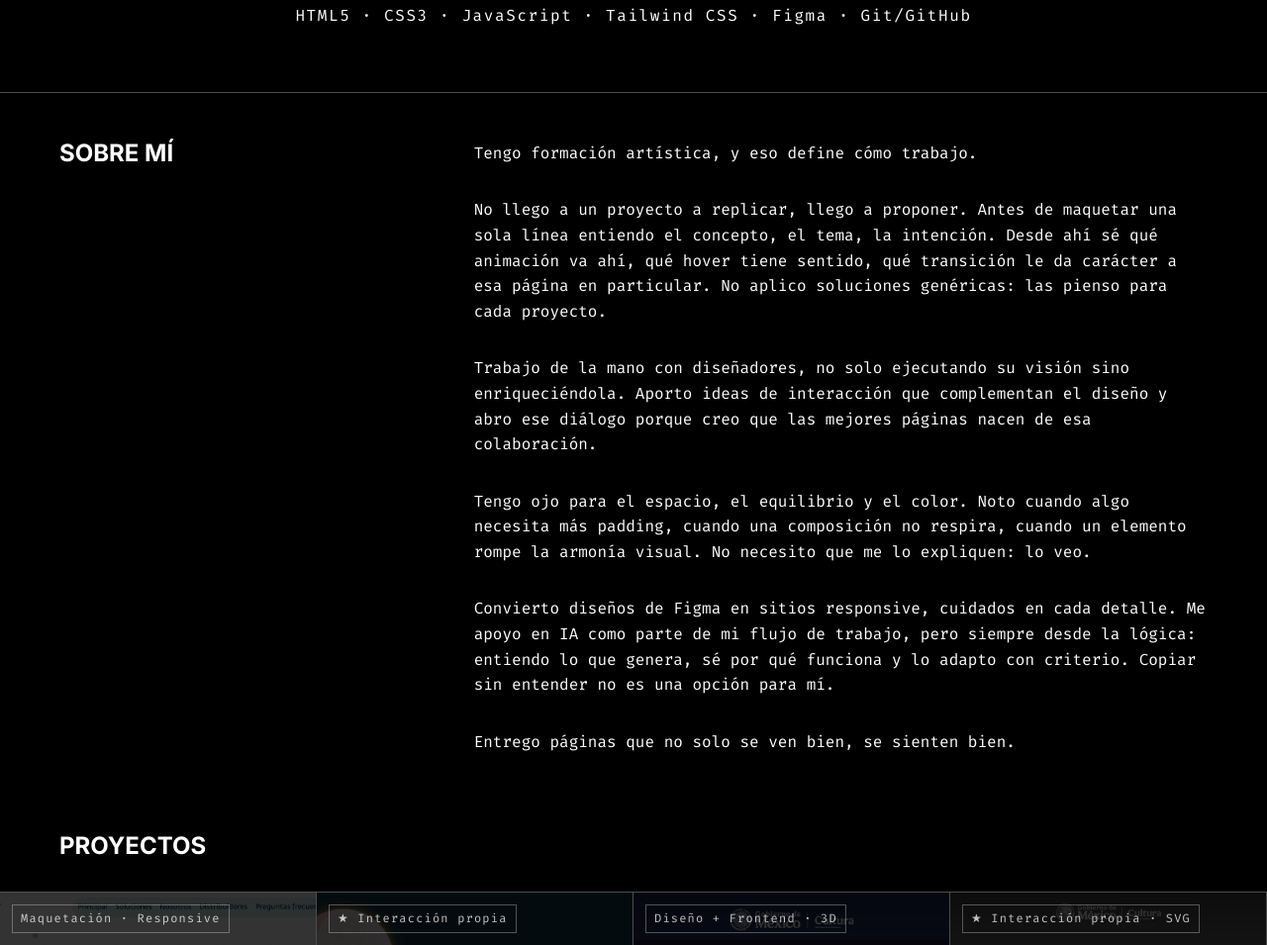
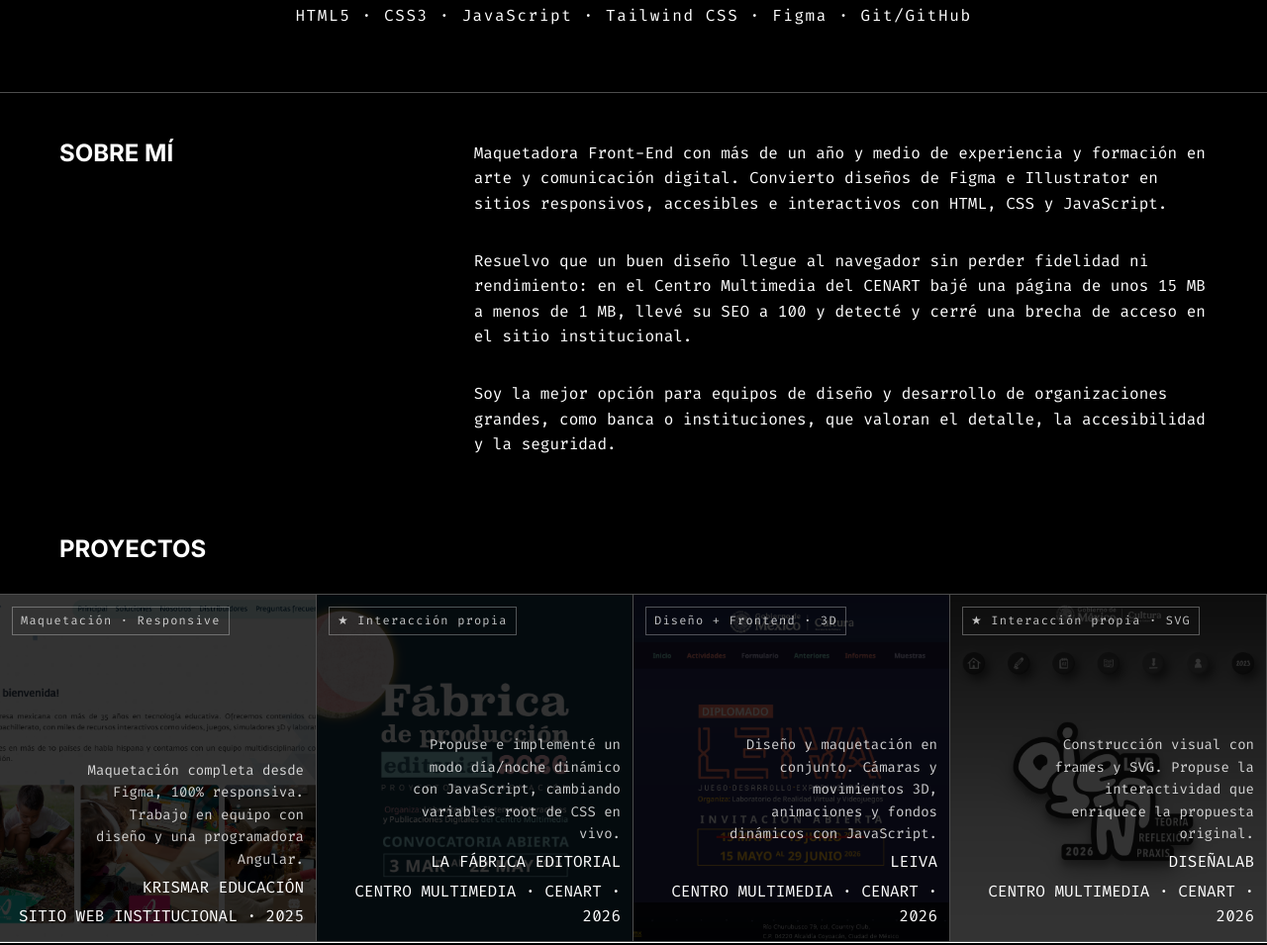
Before and after one commit to zulimmiguel161-rgb/Portafolio, a website: page index.html in a window 1280 px wide. Shown: the part 457-1412 px from the top of the page at 99% size. Drawn offline with Linux system fonts and the light colour scheme.

Commit message:
Ajusta año de proyecto "Sitio web institucional"

```diff
--- a/index.html
+++ b/index.html
@@ -44,12 +44,15 @@
   <section id="sobremi" class="about" aria-labelledby="t-sobremi">
     <h2 id="t-sobremi" class="reveal">Sobre mí</h2>
     <div class="prose">
-      <p class="reveal">Tengo formación artística, y eso define cómo trabajo.</p>
-      <p class="reveal">No llego a un proyecto a replicar, llego a proponer. Antes de maquetar una sola línea entiendo el concepto, el tema, la intención. Desde ahí sé qué animación va ahí, qué hover tiene sentido, qué transición le da carácter a esa página en particular. No aplico soluciones genéricas: las pienso para cada proyecto.</p>
-      <p class="reveal">Trabajo de la mano con diseñadores, no solo ejecutando su visión sino enriqueciéndola. Aporto ideas de interacción que complementan el diseño y abro ese diálogo porque creo que las mejores páginas nacen de esa colaboración.</p>
-      <p class="reveal">Tengo ojo para el espacio, el equilibrio y el color. Noto cuando algo necesita más padding, cuando una composición no respira, cuando un elemento rompe la armonía visual. No necesito que me lo expliquen: lo veo.</p>
-      <p class="reveal">Convierto diseños de Figma en sitios responsive, cuidados en cada detalle. Me apoyo en IA como parte de mi flujo de trabajo, pero siempre desde la lógica: entiendo lo que genera, sé por qué funciona y lo adapto con criterio. Copiar sin entender no es una opción para mí.</p>
-      <p class="reveal">Entrego páginas que no solo se ven bien, se sienten bien.</p>
+      <p class="reveal">
+        Maquetadora Front-End con más de un año y medio de experiencia y formación en arte y comunicación digital. Convierto diseños de Figma e Illustrator en sitios responsivos, accesibles e interactivos con HTML, CSS y JavaScript.
+      </p>
+      <p class="reveal">
+        Resuelvo que un buen diseño llegue al navegador sin perder fidelidad ni rendimiento: en el Centro Multimedia del CENART bajé una página de unos 15 MB a menos de 1 MB, llevé su SEO a 100 y detecté y cerré una brecha de acceso en el sitio institucional.
+      </p>
+      <p class="reveal">
+        Soy la mejor opción para equipos de diseño y desarrollo de organizaciones grandes, como banca o instituciones, que valoran el detalle, la accesibilidad y la seguridad.
+      </p>
     </div>
   </section>
 
@@ -62,7 +65,7 @@
         <div class="card-body">
           <p class="desc">Maquetación completa desde Figma, 100% responsiva. Trabajo en equipo con diseño y una programadora Angular.</p>
           <h3><a class="card-link" href="https://www.krismar.mx/" target="_blank" rel="noopener noreferrer">Krismar Educación<span class="sr-only"> (se abre en una pestaña nueva)</span></a></h3>
-          <p class="meta">Sitio web institucional · 2024</p>
+          <p class="meta">Sitio web institucional · 2025</p>
         </div>
       </article></li>
       <li class="reveal"><article class="card">
```
